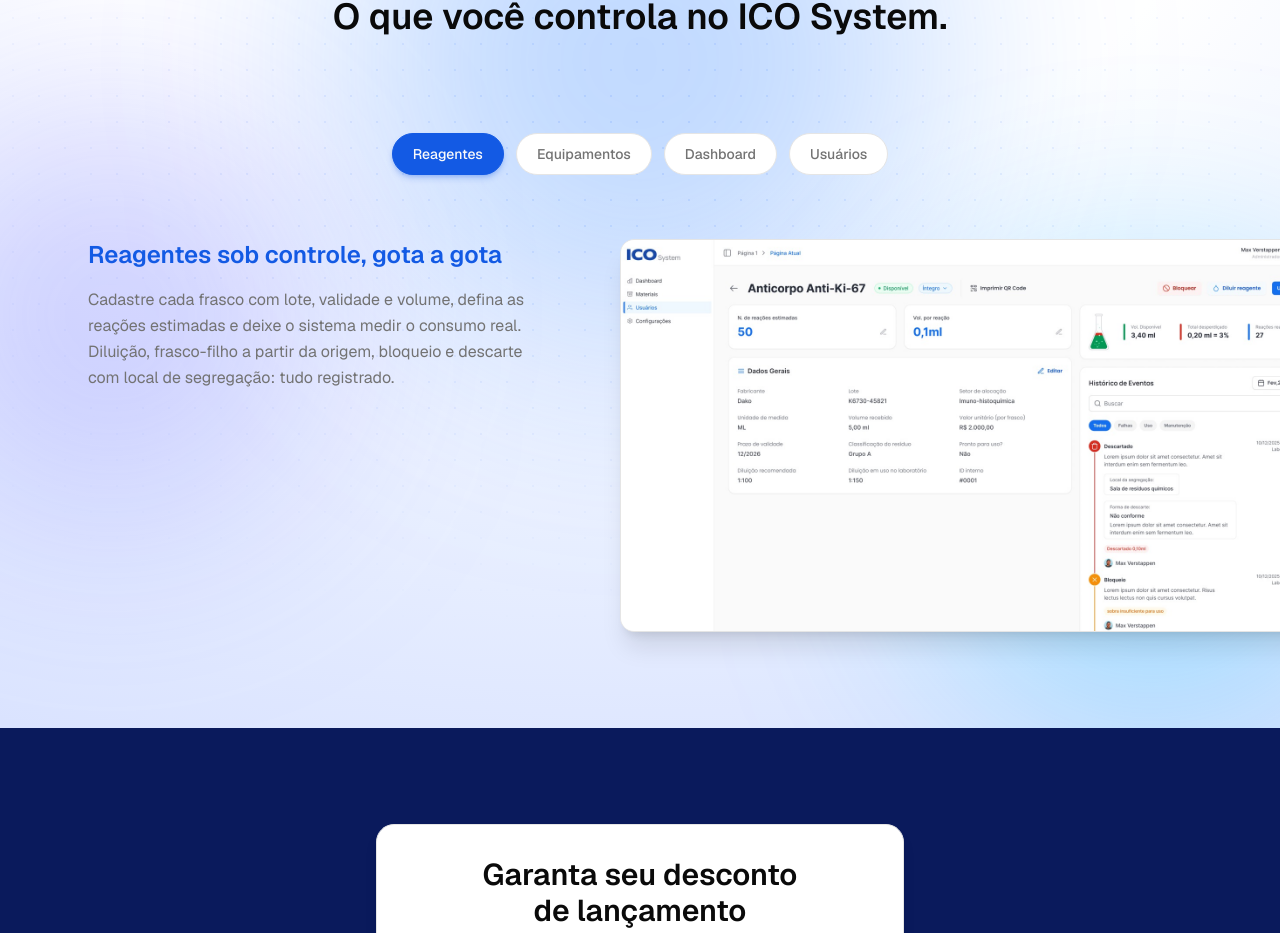
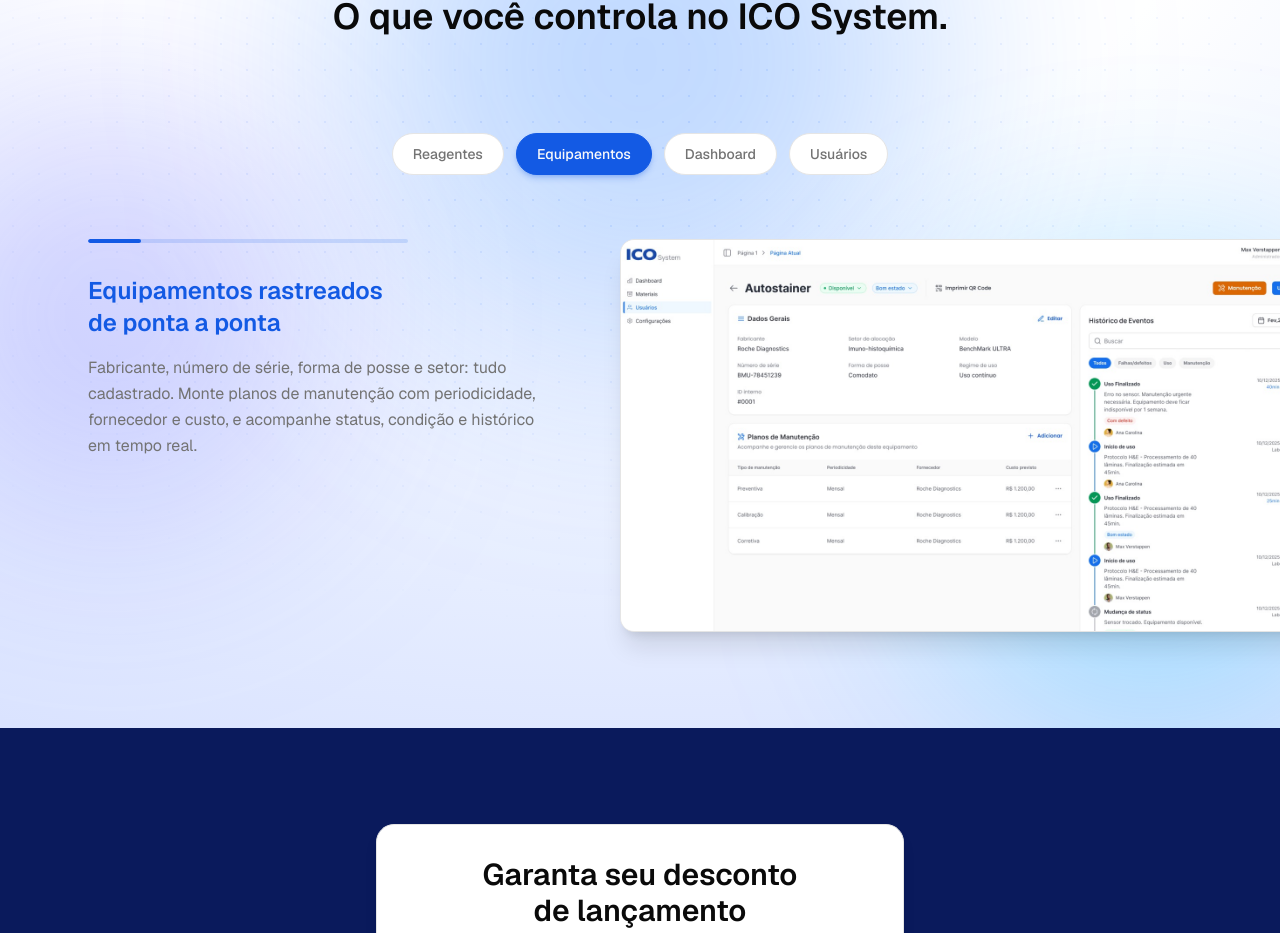
Before and after one commit to ThierryRizzo/ico-system-lp, a Next.js app: page / in a window 1280 px wide. Shown: the part 4350-5283 px from the top of the page. Built offline with nearby package versions, Linux system fonts and the light colour scheme.

Commit message:
Barra de progresso acima do titulo das tabs com auto-avanco a cada 6s
Co-Authored-By: Claude Opus 4.8 <noreply@anthropic.com>

```diff
--- a/src/app/globals.css
+++ b/src/app/globals.css
@@ -169,3 +169,13 @@
     transform: translate(10%, -12%) scale(1.1);
   }
 }
+
+/* Barra de progresso das tabs (auto-avanço) */
+@keyframes ico-progress {
+  from {
+    width: 0%;
+  }
+  to {
+    width: 100%;
+  }
+}
--- a/src/components/sections/funcionalidades.tsx
+++ b/src/components/sections/funcionalidades.tsx
@@ -42,9 +42,20 @@ const tabs = [
     },
 ]
 
+const TAB_DURATION = 6000
+
 export function Funcionalidades() {
     const [active, setActive] = React.useState(tabs[0].id)
     const current = tabs.find((t) => t.id === active) ?? tabs[0]
+
+    // Avança automaticamente para a próxima tab quando a barra completa.
+    React.useEffect(() => {
+        const timer = setTimeout(() => {
+            const idx = tabs.findIndex((t) => t.id === active)
+            setActive(tabs[(idx + 1) % tabs.length].id)
+        }, TAB_DURATION)
+        return () => clearTimeout(timer)
+    }, [active])
 
     return (
         <section
@@ -89,6 +100,13 @@ export function Funcionalidades() {
                     key={active}
                     className="mt-16 grid items-start gap-10 duration-500 animate-in fade-in-50 slide-in-from-bottom-2 lg:grid-cols-[0.9fr_1.1fr] lg:gap-16">
                     <div>
+                        <div className="mb-8 h-1 w-full max-w-xs overflow-hidden rounded-full bg-primary/15">
+                            <div
+                                key={active}
+                                className="bg-primary h-full rounded-full"
+                                style={{ animation: `ico-progress ${TAB_DURATION}ms linear forwards` }}
+                            />
+                        </div>
                         <h3 className="text-primary text-2xl font-semibold text-balance">{current.title}</h3>
                         <p className="text-muted-foreground mt-4 leading-relaxed">{current.text}</p>
                     </div>
```
